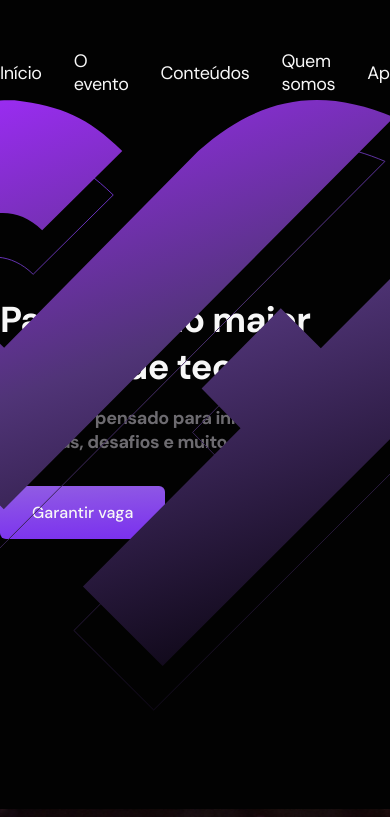
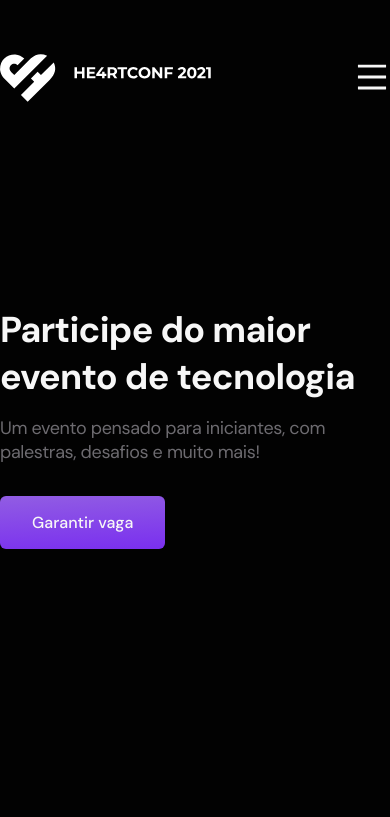
Before and after one commit to he4rt/he4rtconf-landing, a Next.js app: page / in a window 390 px wide. Shown: the top 817 px of the page. Built offline with nearby package versions, Linux system fonts and the light colour scheme.

Commit message:
feat: create hamburguer menu

```diff
--- a/src/components/Header/index.tsx
+++ b/src/components/Header/index.tsx
@@ -1,20 +1,64 @@
+import { useState } from 'react'
 import Image from 'next/image'
-import { WrapperHeader, Link, WrapperLinks } from './styles'
+
+import { AiOutlineMenu, AiOutlineClose } from 'react-icons/ai'
+
+import {
+  WrapperHeader,
+  Link,
+  WrapperLinks,
+  WrapperMenu,
+  MenuNav,
+  MobileWrapper
+} from './styles'
 
 import logo from 'assets/logo.svg'
 
-const Header = () => (
-  <WrapperHeader as="header">
-    <Image width={260} height={56} src={logo} alt="Logo he4rt" />
-    <WrapperLinks>
-      <Link>Início</Link>
-      <Link>O evento</Link>
-      <Link>Conteúdos</Link>
-      <Link>Quem somos</Link>
-      <Link>Apoiadores</Link>
-      <Link>FAQ</Link>
-    </WrapperLinks>
-  </WrapperHeader>
+export type MobileHeaderProps = {
+  isOpen: boolean
+  setOpen: () => void
+}
+
+const MobileHeader = ({ isOpen, setOpen }: MobileHeaderProps) => (
+  <WrapperMenu isOpen={isOpen}>
+    <AiOutlineClose aria-label="Close Menu" onClick={setOpen} />
+    <MenuNav>
+      <Link href="#">Início</Link>
+      <Link href="#">O evento</Link>
+      <Link href="#">Conteúdos</Link>
+      <Link href="#">Quem somos</Link>
+      <Link href="#">Apoiadores</Link>
+      <Link href="#">FAQ</Link>
+    </MenuNav>
+  </WrapperMenu>
 )
 
+const Header = () => {
+  const [open, setOpen] = useState<boolean>(false)
+
+  return (
+    <WrapperHeader as="header">
+      <Image width={260} height={56} src={logo} alt="Logo he4rt" />
+      <WrapperLinks>
+        <Link href="#">Início</Link>
+        <Link href="#">O evento</Link>
+        <Link href="#">Conteúdos</Link>
+        <Link href="#">Quem somos</Link>
+        <Link href="#">Apoiadores</Link>
+        <Link href="#">FAQ</Link>
+      </WrapperLinks>
+
+      <MobileWrapper>
+        <AiOutlineMenu
+          size={36}
+          aria-label="Open Menu"
+          onClick={() => setOpen(true)}
+        />
+      </MobileWrapper>
+
+      <MobileHeader isOpen={open} setOpen={() => setOpen(false)} />
+    </WrapperHeader>
+  )
+}
+
 export default Header
--- a/src/components/Header/styles.ts
+++ b/src/components/Header/styles.ts
@@ -1,5 +1,48 @@
 import Container from 'components/Container'
 import styled, { css } from 'styled-components'
+
+import { MobileHeaderProps } from '.'
+
+export const WrapperLinks = styled.nav`
+  display: flex;
+  align-items: center;
+`
+
+export const WrapperMenu = styled.menu<Pick<MobileHeaderProps, 'isOpen'>>`
+  ${({ theme, isOpen }) => css`
+    background-color: ${theme.colors.background};
+    position: fixed;
+    top: 0;
+    overflow: hidden;
+    transition: opacity 0.3s ease-in-out;
+    opacity: ${isOpen ? 1 : 0};
+    pointer-events: ${isOpen ? 'all' : 'none'};
+    z-index: 20;
+    height: 100vh;
+    width: 100vw;
+    border: 1px solid red;
+
+    > svg {
+      position: absolute;
+      top: 0;
+      right: 0;
+      margin: 1.6rem;
+      cursor: pointer;
+      width: 3.2rem;
+      height: 3.2rem;
+      color: ${theme.colors.white};
+    }
+  `}
+`
+
+export const MobileWrapper = styled.div`
+  ${({ theme }) => css`
+    > svg {
+      color: ${theme.colors.white};
+    }
+    cursor: pointer;
+  `}
+`
 
 export const WrapperHeader = styled(Container)`
   width: 100%;
@@ -8,11 +51,22 @@ export const WrapperHeader = styled(Container)`
   justify-content: space-between;
   background-color: transparent;
   padding: 5rem 0;
-`
 
-export const WrapperLinks = styled.nav`
-  display: flex;
-  align-items: center;
+  ${WrapperLinks} {
+    ${({ theme }) => css`
+      ${theme.breakpoints.lessThan.md} {
+        display: none;
+      }
+    `}
+  }
+
+  ${MobileWrapper} {
+    ${({ theme }) => css`
+      ${theme.breakpoints.greaterThan.md} {
+        display: none;
+      }
+    `}
+  }
 `
 
 export const Link = styled.a`
@@ -30,8 +84,30 @@ export const Link = styled.a`
   letter-spacing: -0.02em;
   cursor: pointer;
   margin-right: 3.2rem;
+  text-decoration: none;
 
   &:last-child {
     margin-right: 0;
   }
 `
+
+export const MenuNav = styled.div`
+  display: flex;
+  flex-direction: column;
+  height: 100vh;
+  justify-content: center;
+  align-items: center;
+
+  ${Link} {
+    margin: 2.4rem 0;
+    ${({ theme }) => css`
+      font-size: ${theme.font.sizes.medium};
+    `}
+  }
+
+  ${({ theme }) => css`
+    ${theme.breakpoints.greaterThan.md} {
+      margin-left: 2.4rem;
+    }
+  `}
+`
--- a/src/pages/index.tsx
+++ b/src/pages/index.tsx
@@ -59,12 +59,12 @@ const Home: NextPage = () => {
         }}
       >
         <div style={{ maxWidth: '57rem' }}>
-          <Title color="white" fontWeight={600} level={1} size="huge">
+          <Title color="white" fontWeight="semibold" level={1} size="huge">
             Participe do maior evento de tecnologia
           </Title>
           <Title
             color="gray"
-            fontWeight={400}
+            fontWeight="light"
             level={3}
             size="small"
             style={{ marginTop: '1.6rem' }}
@@ -75,7 +75,7 @@ const Home: NextPage = () => {
           <Button style={{ marginTop: '3.2rem' }}>Garantir vaga</Button>
         </div>
         <div style={{ position: 'absolute', right: '-10rem', bottom: '13rem' }}>
-          <svg
+          {/* <svg
             width="665"
             height="611"
             viewBox="0 0 665 611"
@@ -148,7 +148,7 @@ const Home: NextPage = () => {
                 <stop offset="1" stopColor="#0F0818" />
               </linearGradient>
             </defs>
-          </svg>
+          </svg> */}
         </div>
       </Container>
       <Container
@@ -173,7 +173,7 @@ const Home: NextPage = () => {
         <div style={{ maxWidth: '64rem' }}>
           <Title
             color="white"
-            fontWeight={700}
+            fontWeight="bold"
             level={2}
             size="medium"
             style={{ marginBottom: '3.2rem' }}
@@ -201,7 +201,7 @@ const Home: NextPage = () => {
         <Title
           center
           color="white"
-          fontWeight={700}
+          fontWeight="bold"
           level={2}
           size="medium"
           style={{ marginBottom: '6rem' }}
@@ -224,7 +224,7 @@ const Home: NextPage = () => {
         <Title
           center
           color="white"
-          fontWeight={700}
+          fontWeight="bold"
           level={2}
           size="medium"
           style={{ marginBottom: '1.6rem' }}
@@ -234,7 +234,7 @@ const Home: NextPage = () => {
         <Title
           center
           color="gray"
-          fontWeight={400}
+          fontWeight="light"
           level={3}
           size="small"
           style={{ maxWidth: '67rem', margin: '0 auto', marginBottom: '8rem' }}
@@ -259,7 +259,7 @@ const Home: NextPage = () => {
         <Title
           center
           color="white"
-          fontWeight={700}
+          fontWeight="bold"
           level={2}
           size="medium"
           style={{ marginBottom: '6rem' }}
@@ -280,7 +280,7 @@ const Home: NextPage = () => {
         </div>
       </Container>
       <Container style={{ paddingTop: '15rem', paddingBottom: '15rem' }}>
-        <Title color="white" fontWeight={700} level={2} size="medium">
+        <Title color="white" fontWeight="bold" level={2} size="medium">
           FAQ
         </Title>
         <FaqList />
```
